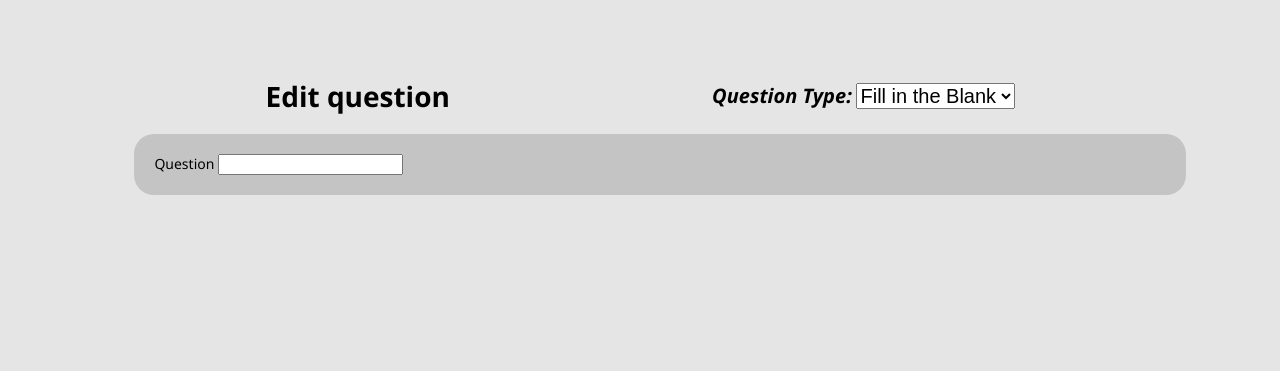
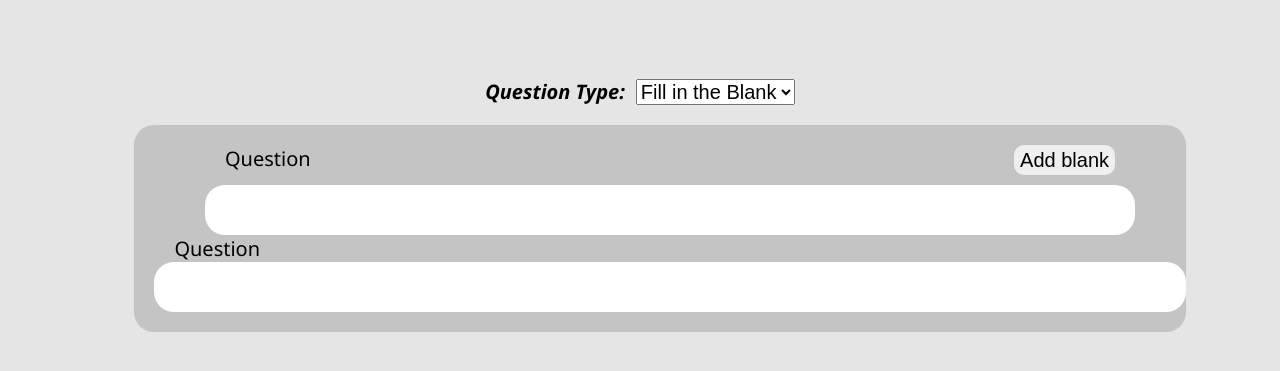
Before and after one commit to RomanWest/AAT, a Flask app: page /Create-Fill-in-the-Blank in a window 1280 px wide. Shown: the part 69-440 px from the top of the page. Run offline with Flask 2, Linux system fonts and the light colour scheme.

Commit message:
still making fillinblank

```diff
--- a/aat/static/style.css
+++ b/aat/static/style.css
@@ -310,11 +310,26 @@ td {
   align-items: center;
   width: 100%;
 }
+.question-type-dropdown{
+  margin-top:2rem;
+  margin-bottom:2rem;
+}
 .dropdown-menu-questions{
-
   font-size: 2rem;
   font-weight: 400;
-
+}
+.add-blank-btn{
+  float: right;
+  height:3rem;
+  margin-bottom:1rem;
+  font-size: 2rem;
+  border-radius: 1rem;
+  outline: none;
+  border:none;
+  transition: 0.3s;
+}
+.add-blank-btn:hover {
+  background-color: #aaaaaa;
 }
 
 .question-maker-container{
@@ -322,8 +337,28 @@ td {
   background-color: #C4C4C4;
   padding: 2rem;
   border-radius: 2rem;
+  display: flex;
+  flex-direction: column;
 }
-
+.question-maker{
+  width: 100%;
+}
+.question-input{
+  width:100%;
+  height:3rem;
+  border-radius: 2rem;
+  border: none;
+  outline: none;
+  padding: 1rem;
+}
+.question-label{
+  font-size: 2rem;
+  margin-left: 2rem;
+}
+.top-input-box{
+  margin-left:5%;
+  margin-right:5%;
+}
 
 /* login*/
 
--- a/aat/templates/Fill in blank.html
+++ b/aat/templates/Fill in blank.html
@@ -1,40 +1,39 @@
-{% extends "layout.html" %}
-{% block content %}
-<div class = mainbit>
-<div class = top-part>
-<div class = create-fill-title-holder>
-    <h1 class = create-fill-title>Edit question</h1>
-</div>
-<div class = question-type-dropdown>
-    <label class = pagetitle for="question type">Question Type:</label>
-    <select class = dropdown-menu-questions name="question type">
+{% extends "layout.html" %} {% block content %}
+<div class="mainbit">
+  <div class="top-part">
+    <div class="question-type-dropdown">
+      <label class="pagetitle" for="question type">Question Type:</label> &nbsp;
+      <select class="dropdown-menu-questions" name="question type">
         <option value="Fill in the Blank">Fill in the Blank</option>
         <option value="Multiple Choice">Multiple Choice</option>
-    </select>
-</div>
-</div>
+      </select>
+    </div>
+  </div>
 
-<div class = "question-maker-container">
-    <div class = "top-input-box">
-        <label for="question">Question</label>
-        <input type="text" id="question" name="question">
+  <div class="question-maker-container">
+    <div class="top-input-box">
+      <label class="question-label" for="question">Question</label>
+      <form class="add-blank-btn" method="POST" action="">
+        <input
+          class="add-blank-btn"
+          type="submit"
+          name="add-blank"
+          value="Add blank"
+        />
+      </form>
+      <input class="question-input" type="text" id="question" name="question" />
     </div>
-    <div class = "bottom-inputs">
-        <div class = "topic-and-date">
+    <div class="bottom-inputs">
+      <div class="module-and-date">
+        <div class="module">
+          <label class="question-label" for="question">Question</label>
+          <input class="question-input" type="text" id="question" name="question"/>
 
         </div>
-        <div class = "answer">
+       </div>
+    <div class="answer"></div>
 
-        </div>
-        <div class = "Difficulty">
-
-        </div>
-        <div class = "feedback">
-
-        </div>
     </div>
-</div>
-
-</div>
+  </div>
 </div>
 {% endblock content %}
```
